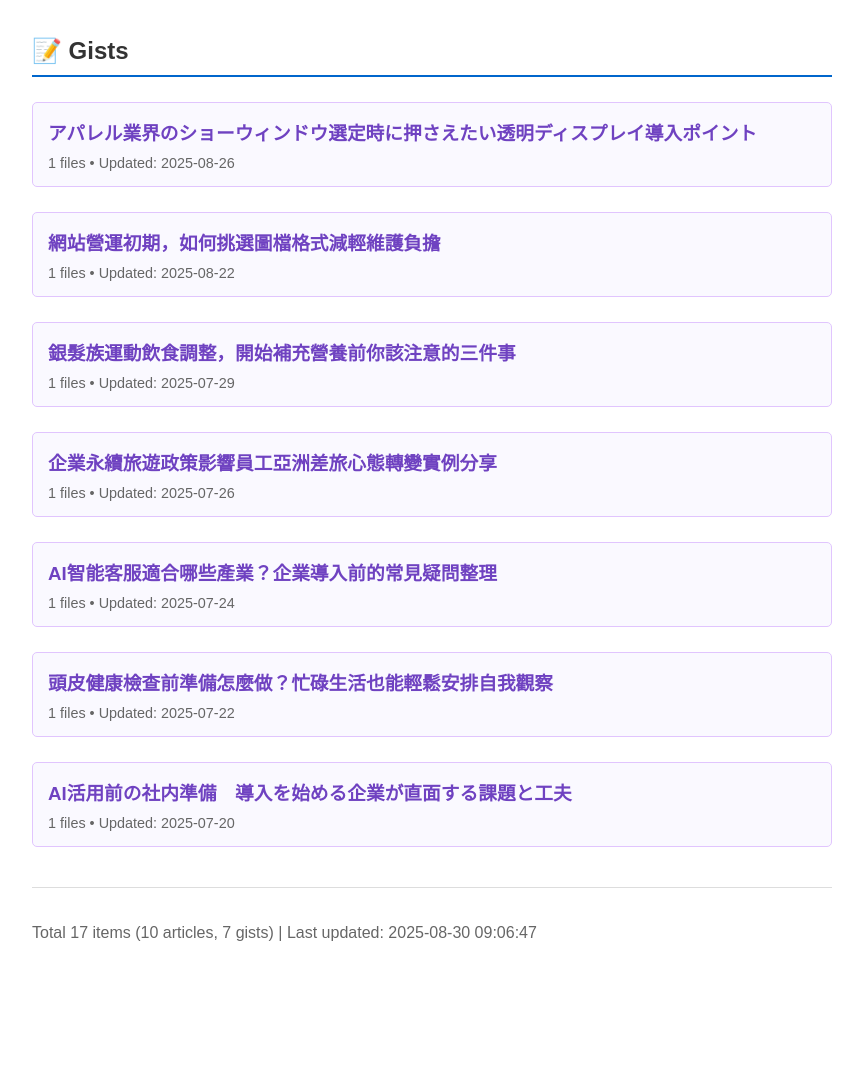
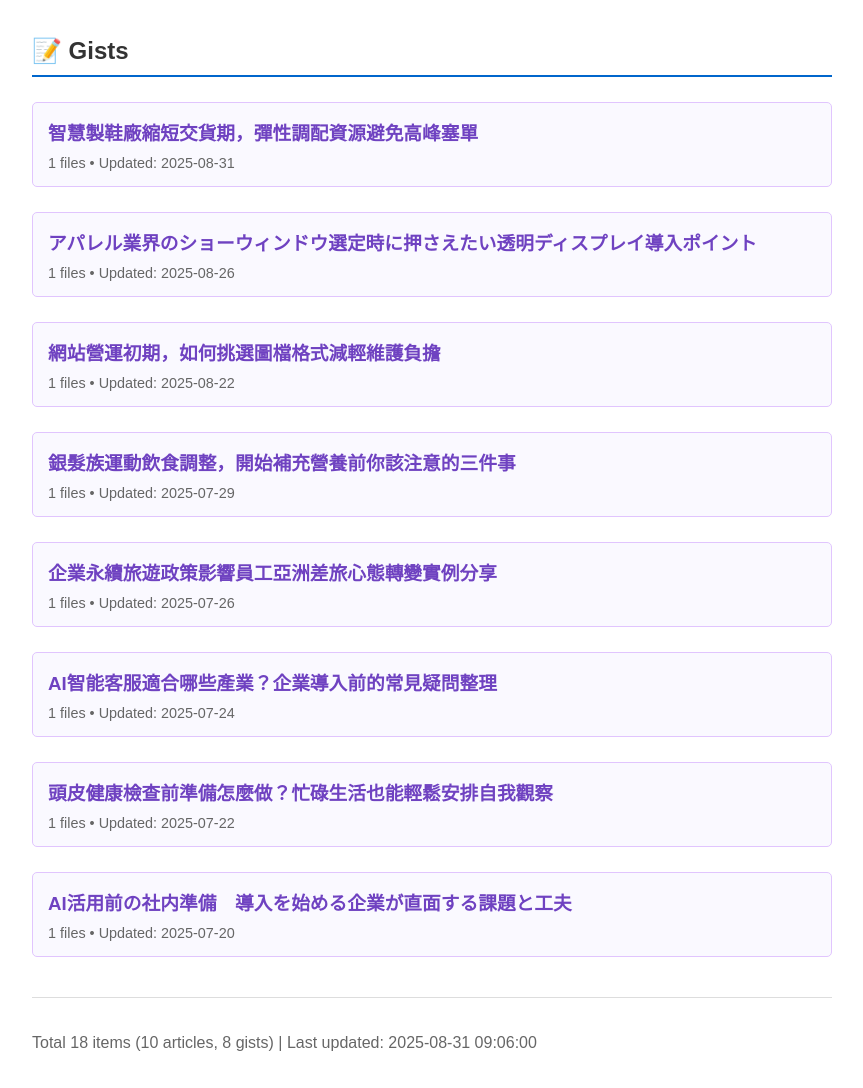
Before and after one commit to imagingcoe05/imagingcoe05.github.io, a plain HTML site: page index.html in a window 1280 px wide. Shown: the part 1101-2189 px from the top of the page, without its empty margins (208-1071 px from the left). Before the commit the page ends 2079 px from the top, so only its background shows below. Drawn offline with Linux system fonts and the light colour scheme.

Commit message:
自動更新 Index.html - 文章目錄（包含Gist）

```diff
--- a/index.html
+++ b/index.html
@@ -62,6 +62,10 @@
     <div class="section">
         <h2>📝 Gists</h2>
         <div class="gist-item">
+            <h3><a href="https://gist.github.com/imagingcoe05/0033b4bd9b93037e26f4d801370f185f" target="_blank">智慧製鞋廠縮短交貨期，彈性調配資源避免高峰塞單</a></h3>
+            <div class="gist-meta">1 files • Updated: 2025-08-31</div>
+        </div>
+        <div class="gist-item">
             <h3><a href="https://gist.github.com/imagingcoe05/35396370ade71749ffd97982593865bf" target="_blank">アパレル業界のショーウィンドウ選定時に押さえたい透明ディスプレイ導入ポイント</a></h3>
             <div class="gist-meta">1 files • Updated: 2025-08-26</div>
         </div>
@@ -92,7 +96,7 @@
     </div>
 
     <div class="footer">
-        <p>Total 17 items (10 articles, 7 gists) | Last updated: 2025-08-30 09:06:47</p>
+        <p>Total 18 items (10 articles, 8 gists) | Last updated: 2025-08-31 09:06:00</p>
     </div>
 </body>
 </html>
```
